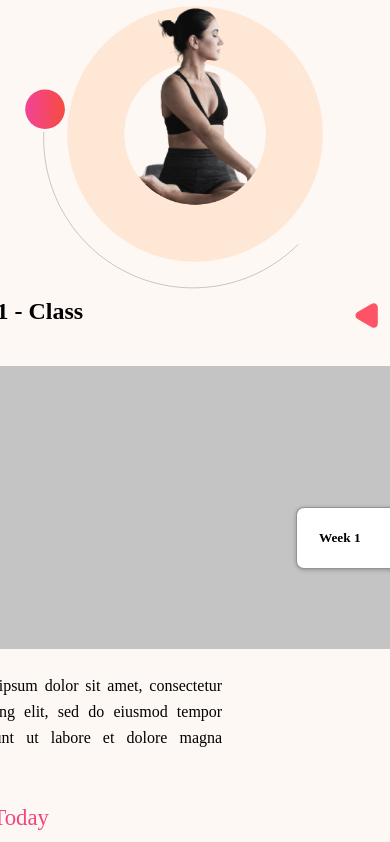
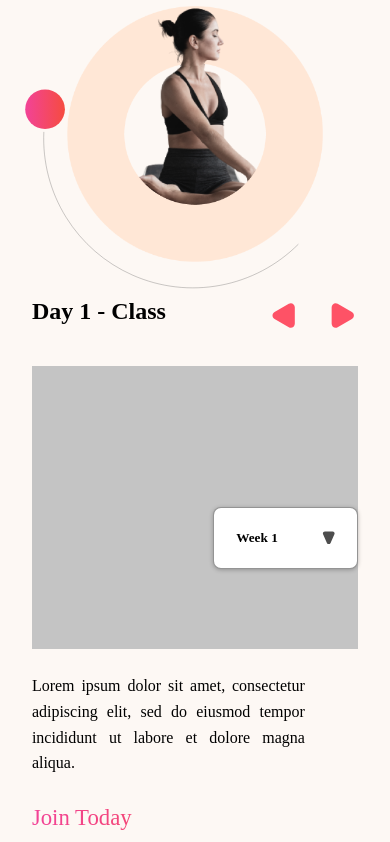
Before and after one commit to TejasDhodi/Tudo-Technology-Assesment---2, a React (Vite) app: page / in a window 390 px wide. Shown: the part 2090-2932 px from the top of the page. Built offline with nearby package versions, Linux system fonts and the light colour scheme.

Commit message:
Update ScheduleComponent.css

```diff
--- a/src/Styles/ScheduleComponent.css
+++ b/src/Styles/ScheduleComponent.css
@@ -165,8 +165,9 @@
         flex-direction: column;
     }
 
-    .scheduleBox, .scheduleHead {
-        width: 83.65vw;
+    .scheduleBox,
+    .scheduleHead {
+        width: 83.65vw !important;
     }
 
     .scheduleDescription p {
@@ -179,7 +180,8 @@
         width: 16rem;
     }
 
-    .instructor img, .instructorHead img {
+    .instructor img,
+    .instructorHead img {
         width: 11rem;
     }
 
@@ -199,4 +201,9 @@
     .rowCircle svg {
         width: 2.5rem;
     }
+
+    .scheduleBox,
+    .scheduleHead {
+        width: 83.65vw !important;
+    }
 }
```
